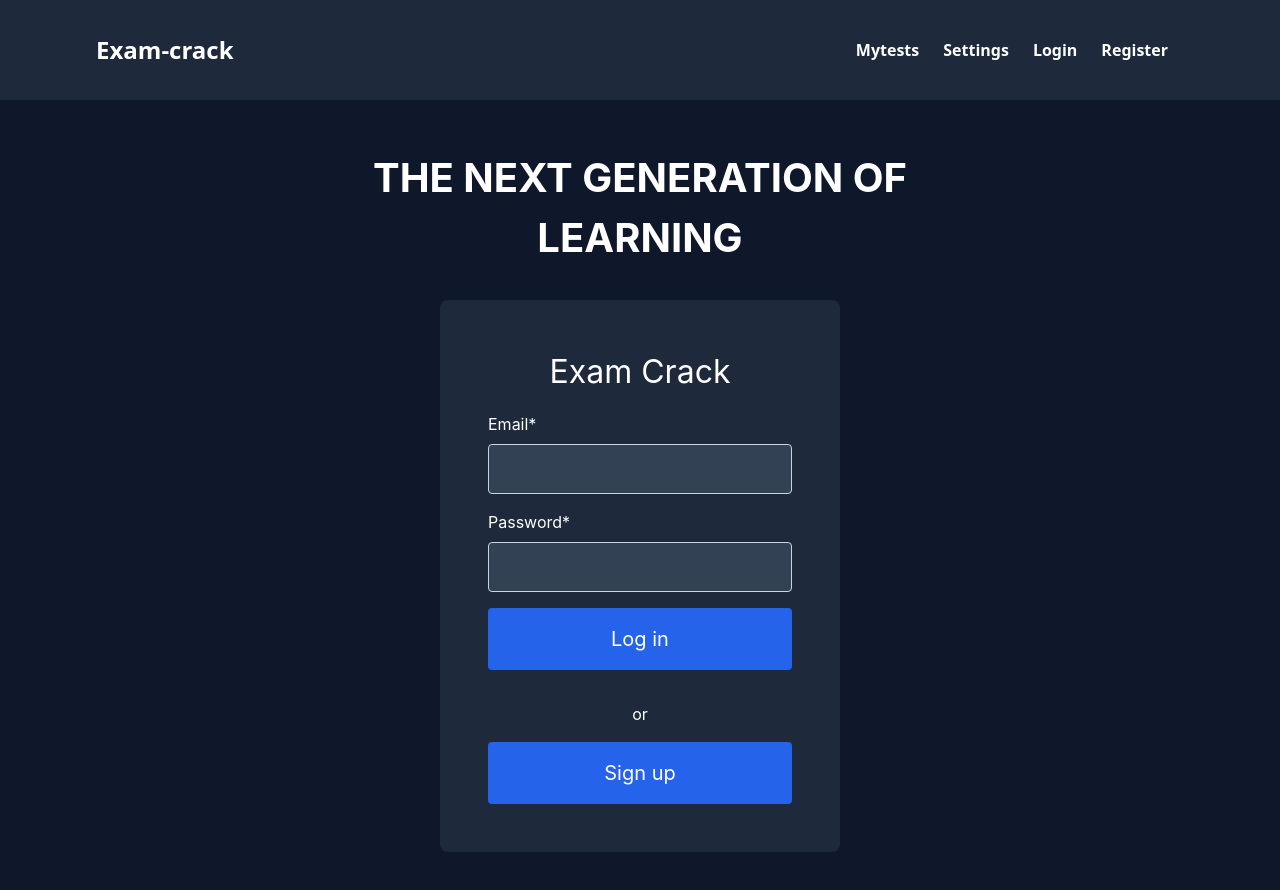
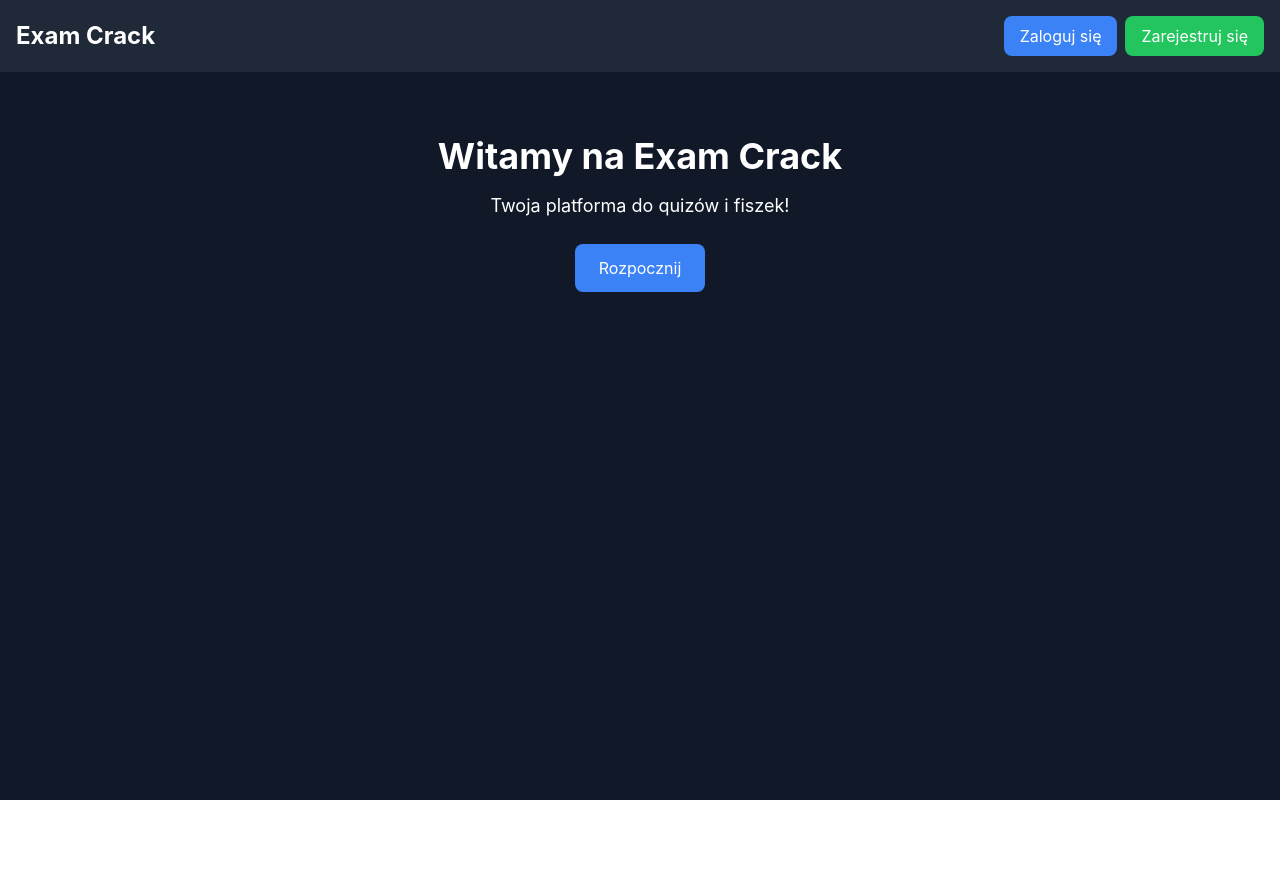
Before and after one commit to deferet/exam-crack, a React (Vite) app in the folder frontend/: page / in a window 1280 px wide. Shown: the top 890 px of the page. After the commit the page ends 800 px from the top, so only its background shows below. Built offline with nearby package versions, Linux system fonts and the light colour scheme.

Commit message:
Revert "Feat navbar and homepage olivier"

```diff
--- a/frontend/src/App.jsx
+++ b/frontend/src/App.jsx
@@ -1,18 +1,28 @@
-import React from 'react';
-import Navbar from './components/navbar.jsx';
-import Homepage from './pages/homepage.jsx';
-
-
-const App = () => {
+function App() {
   return (
-    <div style={{
-    }}>
-      <Navbar style={{
-    }} />
-      <Homepage />
+    <div className="min-h-screen bg-gray-900 text-white">
+      <nav className="bg-gray-800 p-4 flex justify-between items-center">
+        <div className="text-2xl font-bold">Exam Crack</div>
+        <div>
+          <button className="px-4 py-2 bg-blue-500 text-white rounded-lg hover:bg-blue-600 transition-transform transform hover:scale-105">
+            Zaloguj się
+          </button>
+          <button className="ml-2 px-4 py-2 bg-green-500 text-white rounded-lg hover:bg-green-600 transition-transform transform hover:scale-105">
+            Zarejestruj się
+          </button>
+        </div>
+      </nav>
+      <div className="flex items-center justify-center mt-16">
+        <div className="text-center">
+          <h1 className="text-4xl font-bold mb-4">Witamy na Exam Crack</h1>
+          <p className="text-lg mb-6">Twoja platforma do quizów i fiszek!</p>
+          <button className="px-6 py-3 bg-blue-500 text-white rounded-lg hover:bg-blue-600 transition-transform transform hover:scale-105">
+            Rozpocznij
+          </button>
+        </div>
+      </div>
     </div>
   );
-};
-
+}
 
 export default App;
--- a/frontend/src/components/navbar.jsx
+++ /dev/null
@@ -1,72 +0,0 @@
-import React from 'react';
-
-const Navbar = () => {
-  return (
-    <nav style={{
-      backgroundColor: '#1e293b',
-      padding: '2rem 6rem',
-      display: 'flex',
-      justifyContent: 'space-between',
-      alignItems: 'center',
-      fontWeight: 'bold'
-    }}>
-      <div style={{
-        color: '#ffffff',
-        fontSize: '1.5rem',
-        fontWeight: 'bold',
-        cursor:'pointer',
-      }}>
-        Exam-crack
-      </div>
-
-      <div style={{
-        display: 'flex',
-        gap: '1.5rem',
-        padding: '0 1rem'
-      }}>
-        <button style={{
-          backgroundColor: 'transparent',
-          color: '#ffffff',
-          border: 'none',
-          cursor: 'pointer',
-          fontSize: '1rem',
-          fontWeight: 'bold'
-        }}>
-          Mytests
-        </button>
-        <button style={{
-          backgroundColor: 'transparent',
-          color: '#ffffff',
-          border: 'none',
-          cursor: 'pointer',
-          fontSize: '1rem',
-          fontWeight: 'bold'
-        }}>
-          Settings
-        </button>
-        <button style={{
-          backgroundColor: 'transparent',
-          color: '#ffffff',
-          border: 'none',
-          cursor: 'pointer',
-          fontSize: '1rem',
-          fontWeight: 'bold'
-        }}>
-          Login
-        </button>
-        <button style={{
-          backgroundColor: 'transparent',
-          color: '#ffffff',
-          border: 'none',
-          cursor: 'pointer',
-          fontSize: '1rem',
-          fontWeight: 'bold'
-        }}>
-          Register
-        </button>
-      </div>
-    </nav>
-  );
-};
-
-export default Navbar;
--- a/frontend/src/index.css
+++ b/frontend/src/index.css
@@ -1,3 +1,9 @@
 @tailwind base;
 @tailwind components;
 @tailwind utilities;
+
+/* Global styles only if necessary */
+body {
+  margin: 0;
+  font-family: 'Inter', sans-serif;
+}
--- a/frontend/src/pages/homepage.jsx
+++ /dev/null
@@ -1,116 +0,0 @@
-import React from 'react';
-
-const Homepage = () => {
-  return (
-    <div style={{
-      backgroundColor: '#0f172a',
-      color: '#ffffff',
-      minHeight: '100vh',
-      padding: '3rem 4rem',
-      display: 'flex',
-      flexDirection: 'column',
-      justifyContent: 'flex-start',
-      alignItems: 'center',
-      fontFamily: 'Inter, sans-serif'
-    }}>
-      {/* Header */}
-      <div style={{
-        maxWidth: '600px',
-        textAlign: 'center',
-        marginBottom: '2rem'
-      }}>
-        <h1 style={{
-          fontSize: '2.5rem',
-          fontWeight: 'bold'
-        }}>THE NEXT GENERATION OF LEARNING</h1>
-
-      </div>
-
-      {/* Registration and login */}
-      <div style={{
-        maxWidth: '400px',
-        width: '100%',
-        padding: '3rem',
-        backgroundColor: '#1e293b',
-        borderRadius: '8px'
-      }}>
-        <h2 style={{
-          fontSize: '2rem',
-          marginBottom: '1rem',
-          textAlign: 'center'
-        }}>Exam Crack</h2>
-        <form>
-          <div style={{
-            marginBottom: '1rem'
-          }}>
-            <label htmlFor="email" style={{
-              display: 'block',
-              marginBottom: '0.5rem'
-            }}>Email*</label>
-            <input
-              type="email"
-              id="email"
-              style={{
-                width: '100%',
-                padding: '0.75rem',
-                borderRadius: '4px',
-                border: '1px solid #cbd5e1',
-                backgroundColor: '#334155',
-                color: '#ffffff'
-              }}
-              required
-            />
-          </div>
-          <div style={{
-            marginBottom: '1rem'
-          }}>
-            <label htmlFor="password" style={{
-              display: 'block',
-              marginBottom: '0.5rem'
-            }}>Password*</label>
-            <input
-              type="password"
-              id="password"
-              style={{
-                width: '100%',
-                padding: '0.75rem',
-                borderRadius: '4px',
-                border: '1px solid #cbd5e1',
-                backgroundColor: '#334155',
-                color: '#ffffff'
-              }}
-              required
-            />
-          </div>
-          <button type="button" style={{
-            width: '100%',
-            padding: '1rem',
-            backgroundColor: '#2563eb',
-            color: '#ffffff',
-            border: 'none',
-            borderRadius: '4px',
-            cursor: 'pointer',
-            fontSize: '1.25rem',
-            marginBottom: '1rem'
-          }}>Log in</button>
-          <p style={{
-            textAlign: 'center',
-            margin: '1rem 0'
-          }}>or</p>
-          <button type="submit" style={{
-            width: '100%',
-            padding: '1rem',
-            backgroundColor: '#2563eb',
-            color: '#ffffff',
-            border: 'none',
-            borderRadius: '4px',
-            cursor: 'pointer',
-            fontSize: '1.25rem'
-          }}>Sign up</button>
-        </form>
-      </div>
-    </div>
-  );
-};
-
-export default Homepage;
```
Also changed, not shown: 2 other files (tests, documents, lock files or other folders).
